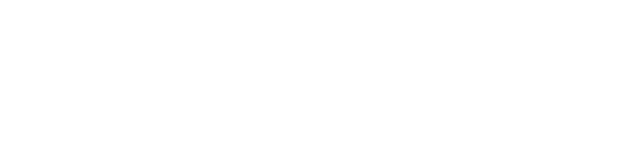
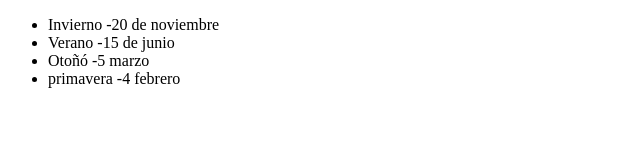
Before and after one commit to trainingLeader/web-app, a plain HTML site: page index.html in a window 1280 px wide. Shown: the whole page, without its empty margins (0-640 px from the left). Drawn offline with Linux system fonts and the light colour scheme.

Commit message:
se agregaron fechas a las estaciones modificando el mensaje

```diff
--- a/index.html
+++ b/index.html
@@ -6,6 +6,11 @@
     <title>Document</title>
 </head>
 <body>
-
+    <ul>
+        <li>Invierno -20 de noviembre</li>
+        <li>Verano -15 de junio </li>
+        <li>Otoñó -5 marzo</li>
+        <li>primavera -4 febrero</li>
+    </ul>
 </body>
 </html>
```
